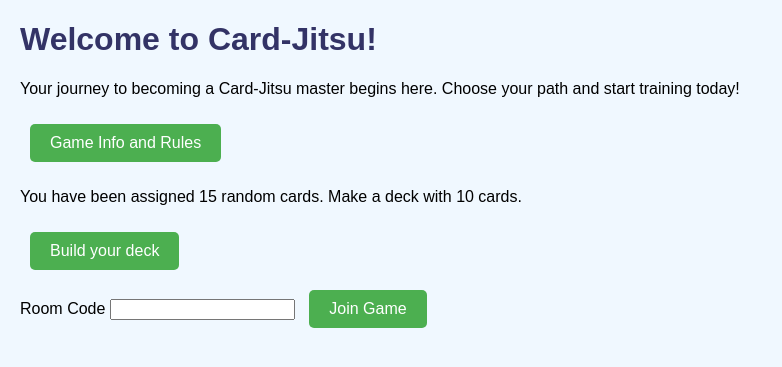
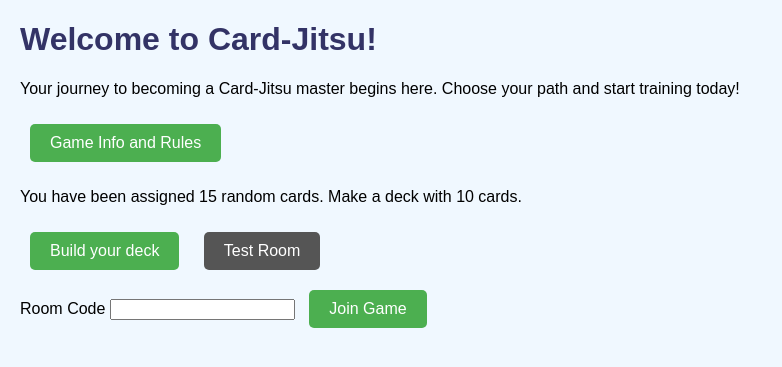
Before and after one commit to aradaynt/Card-Jitsu, a Flask app: page /home in a window 1280 px wide. Shown: the top 367 px of the page, without its empty margins (0-782 px from the left). Run offline with Flask 3, Linux system fonts and the light colour scheme.

Commit message:
Forgot to include these in the last commit

```diff
--- a/app.py
+++ b/app.py
@@ -316,6 +316,11 @@
     def mydeck_page():
         return render_template("mydeck.html")
 
+    @app.get("/room")
+    def room_page():
+        # prototype single-player room using active deck
+        return render_template("room.html")
+
     return app
 
 
--- a/templates/home.html
+++ b/templates/home.html
@@ -14,6 +14,9 @@
         }
         function goToMyDeck() {
             window.location.href = "/mydeck";
+        }
+        function goToRoom() {
+            window.location.href = "/room";
         }
 
         async function checkDeck() {
@@ -108,11 +111,13 @@
         My Deck
     </button>
 
+    <button id="joinroombutton" class="secondary" onclick="goToRoom()">Test Room</button>
+
     <br>
     <form>
         <label>Room Code</label>
         <input type="text" name="roomcode" />
-        <button type="submit">Join Game</button>
+        <button type="submit" onclick="goToRoom()">Join Game</button>
     </form>
 </body>
 
```
Also changed, not shown: README.md.
